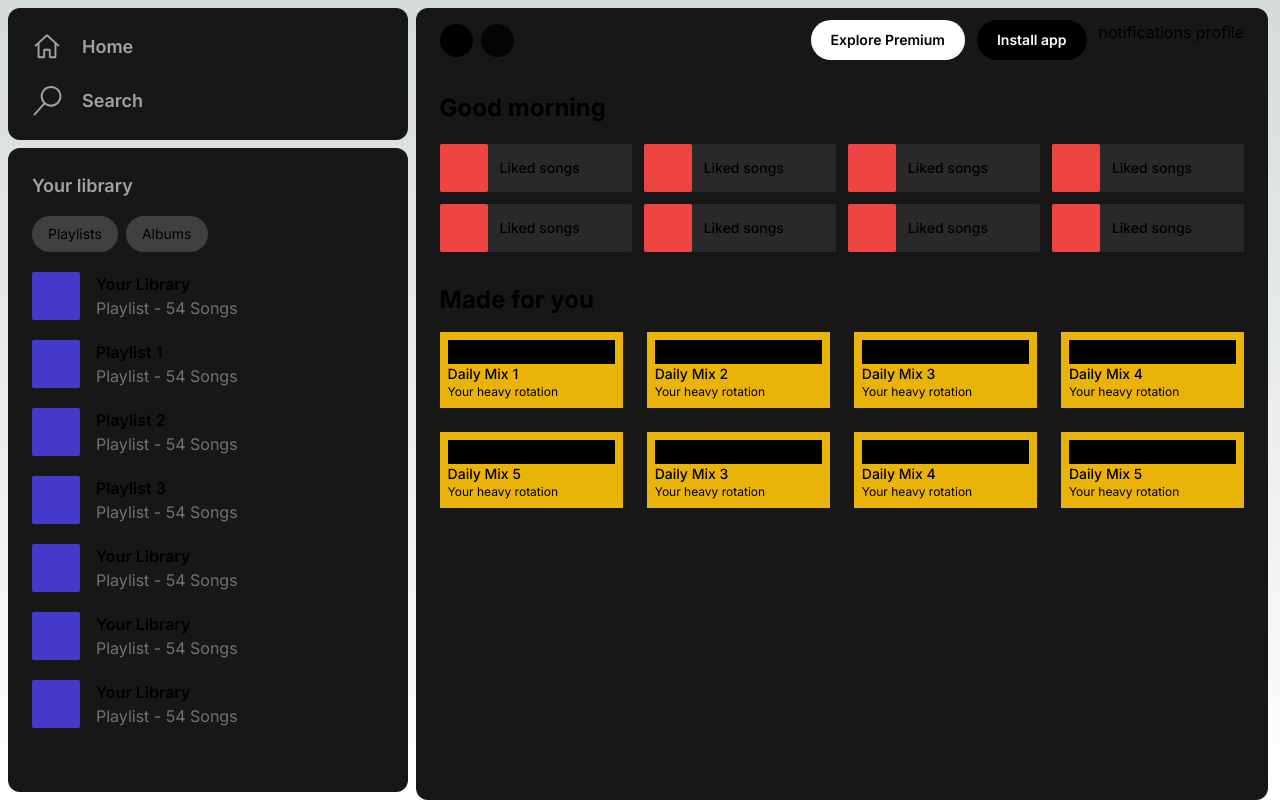
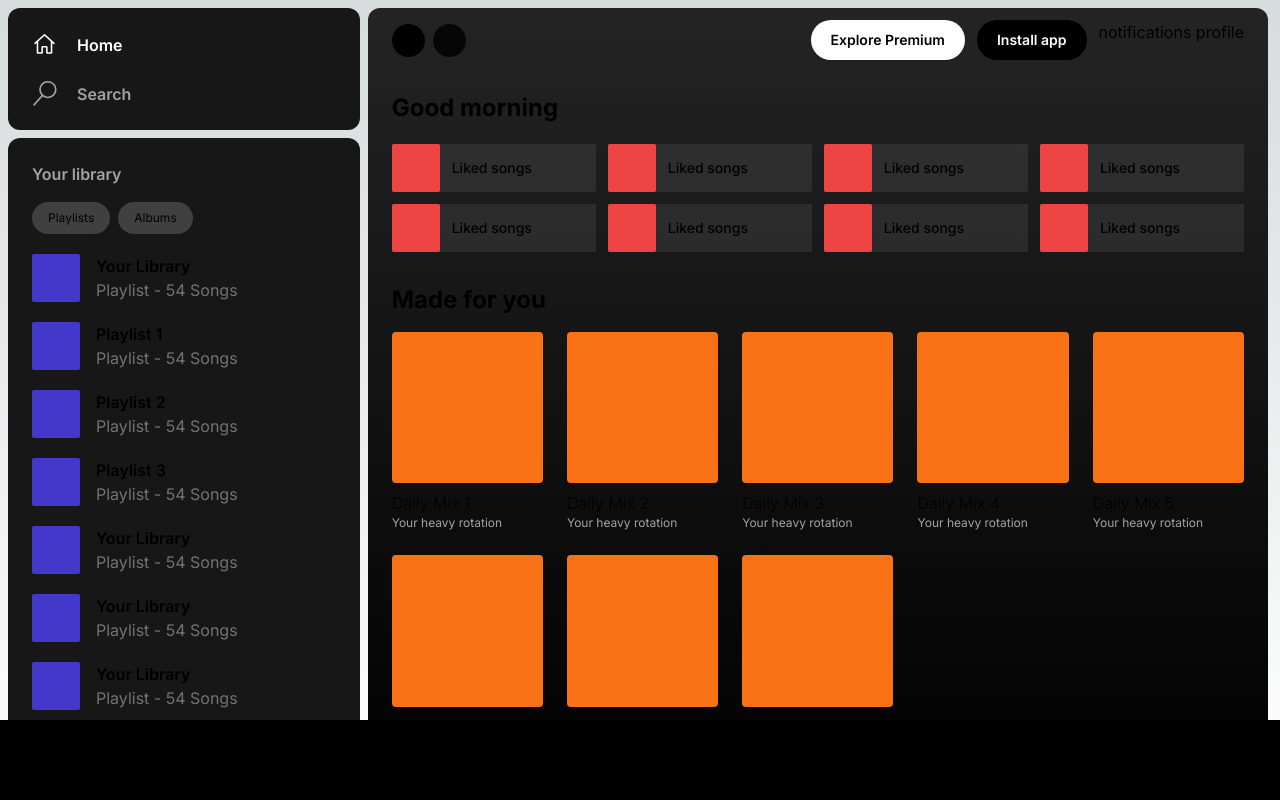
Before and after one commit to HeyEbb/Spotify, a Next.js app: page / in a window 1280 px wide. Built offline with nearby package versions, Linux system fonts and the light colour scheme.

Commit message:
Update grid layout and styling in MadeForYou component

```diff
--- a/app/components/made-for-you/MadeForYou.tsx
+++ b/app/components/made-for-you/MadeForYou.tsx
@@ -54,7 +54,7 @@
 
   return (
     <>
-      <div className="grid grid-cols-1 gap-6 md:grid-cols-2 lg:grid-cols-4">
+      <div className="grid grid-cols-1 gap-6 md:grid-cols-2 lg:grid-cols-5">
         {madeForYou.map((card, index) => (
           <SingleMadeForYou
             key={index}
--- a/app/components/made-for-you/SingleMadeForYou.tsx
+++ b/app/components/made-for-you/SingleMadeForYou.tsx
@@ -7,12 +7,13 @@
 
 export default function MadeForYou(props: MadeForYouProps) {
   return (
-    <div className="bg-yellow-500 p-2">
-        <div className="bg-black w-full">
-            Image here
+    <div className="">
+        <div className="bg-orange-500 w-full relative rounded mb-2" style={{ paddingTop: '100%' }}>
+            <div className="absolute top-0 left-0 w-full h-full">
+            </div>
         </div>
-        <div className="text-sm font-medium">{props.title}</div>
-        <div className="text-xs">{props.description}</div>
+        <div className="text-md font-light">{props.title}</div>
+        <div className="text-xs text-neutral-400">{props.description}</div>
     </div>
   )
 }
--- a/app/page.tsx
+++ b/app/page.tsx
@@ -12,28 +12,28 @@
 export default function Home() {
   return (
     <main className="flex min-h-screen flex-row">
-      <div className="m-2 flex w-4/12 flex-col gap-2 xl:w-[600px]">
+      <div className="m-2 flex w-4/12 min-w-[300px] flex-col gap-2 xl:w-[500px]">
         <section className=" flex flex-col gap-6 rounded-xl bg-neutral-900 p-6">
-          <span className="flex items-center gap-5 text-lg font-semibold text-neutral-400">
-            <VscHome size={30} />
+          <span className="text-md flex items-center gap-5 font-semibold text-white">
+            <VscHome size={25} />
             Home
           </span>
-          <span className="flex items-center gap-5 text-lg font-semibold text-neutral-400">
-            <VscSearch size={30} />
+          <span className="text-md flex items-center gap-5 font-semibold text-neutral-400">
+            <VscSearch size={25} />
             Search
           </span>
         </section>
 
-        <section className=" h-full rounded-xl bg-neutral-900 p-6">
-          <span className="text-lg font-semibold text-neutral-400">
+        <section className="h-full rounded-xl bg-neutral-900 p-6">
+          <span className="text-md font-semibold text-neutral-400">
             Your library
           </span>
           <div className="flex flex-col">
             <div className="mt-4 flex gap-2">
-              <button className="rounded-full bg-neutral-700 px-4 py-2 text-sm">
+              <button className="rounded-full bg-neutral-700 px-4 py-2 text-xs">
                 Playlists
               </button>
-              <button className="rounded-full bg-neutral-700 px-4 py-2 text-sm">
+              <button className="rounded-full bg-neutral-700 px-4 py-2 text-xs">
                 Albums
               </button>
             </div>
@@ -43,7 +43,7 @@
       </div>
 
       <div className="me-3 mt-2 w-8/12 xl:w-full">
-        <section className="h-full rounded-xl bg-neutral-900 px-6 pt-3">
+        <section className="h-full rounded-xl bg-gradient-to-b from-[#242424] to-[#000] px-6 pt-3">
           <div className="flex w-full items-center justify-between">
             <div className="flex">
               <div className="flex items-center gap-2 pe-5">
@@ -71,12 +71,13 @@
               <span>notifications profile</span>
             </div>
           </div>
-          <h3 className="mt-8 mb-4">Good morning</h3>
+          <h3 className="mb-4 mt-8">Good morning</h3>
           <MiniCard />
-          <h3 className="mt-8 mb-4">Made for you</h3>
+          <h3 className="mb-4 mt-8">Made for you</h3>
           <MadeForYou />
         </section>
       </div>
+      <div className="fixed bottom-0 h-20 w-full bg-black">Here</div>
     </main>
   );
 }
```
